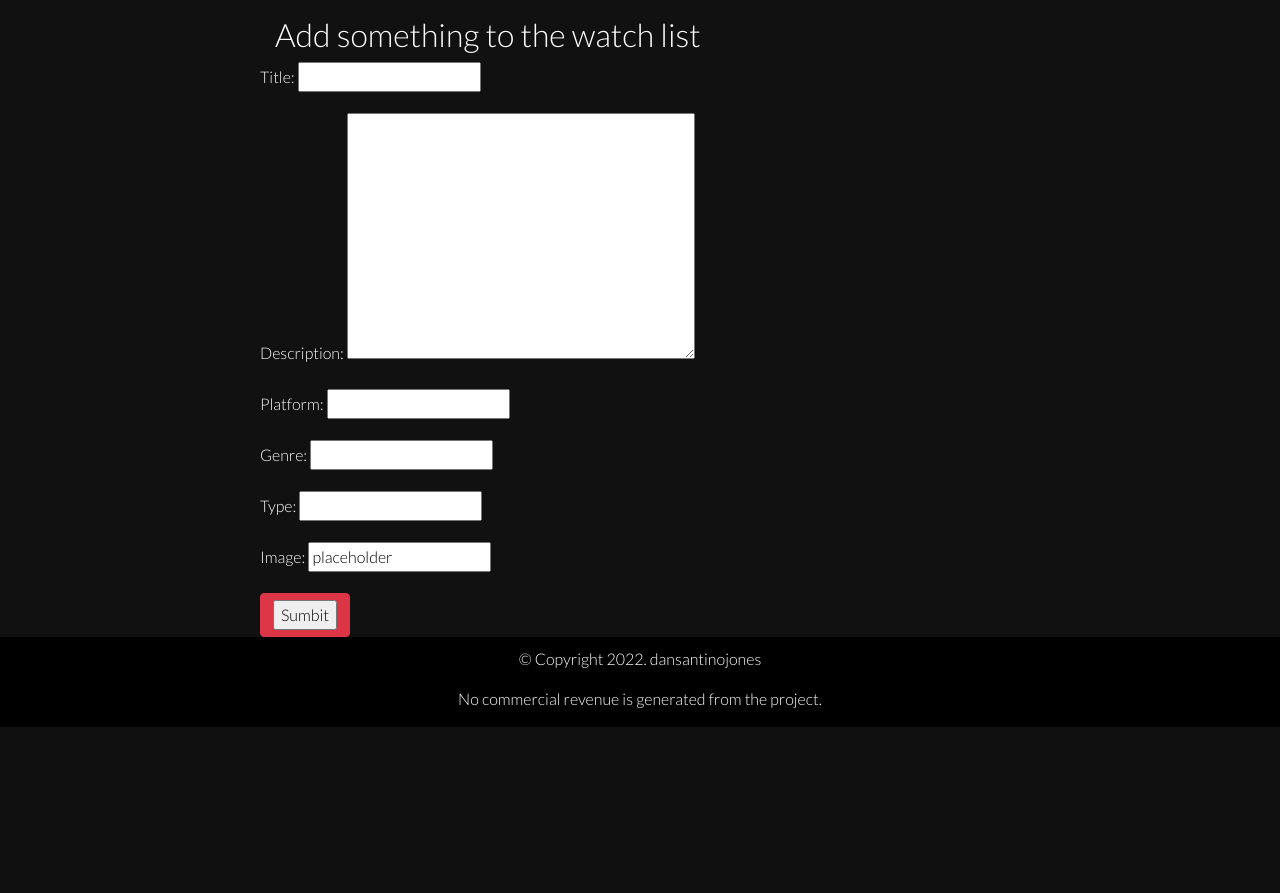
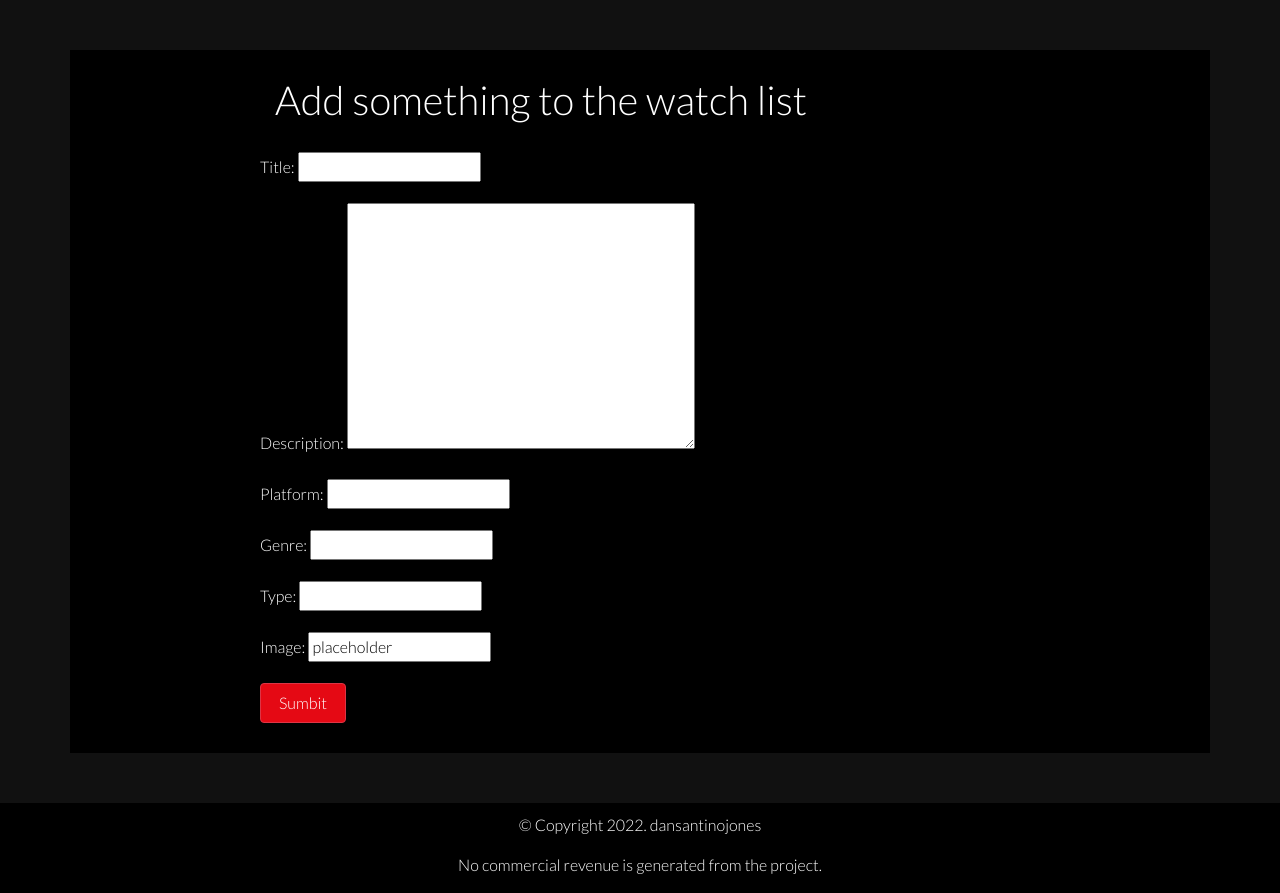
Before and after one commit to dansantinojones/watch-list-pp4, a Django app: page /add_media/ in a window 1280 px wide. Shown: the part 86-979 px from the top of the page. Before the commit the page ends 813 px from the top, so only its background shows below. Run offline with Django 3.2, Linux system fonts and the light colour scheme; some libraries are stand-ins or nearby versions.

Commit message:
Add style to add and edit buttons on forms

```diff
--- a/static/css/style.css
+++ b/static/css/style.css
@@ -30,7 +30,7 @@ body {
     background-color: #fffaf1;
 }
 
-/*------------------------------------------------------ Add Button */
+/*------------------------------------------------------ Add Button List Page */
 
 #add-btn {
     text-align: center;
@@ -42,9 +42,9 @@ body {
     padding: 20px;
 }
 
-/*------------------------------------------------------ Auth Pages */
+/*------------------------------------------------------ Form Pages */
 
-.container-auth-bg {
+.form-bg {
     background-color: #000000;
     margin-top: 50px;
     margin-bottom: 50px;
@@ -52,20 +52,33 @@ body {
     padding-bottom: 30px;
 }
 
-.auth-title {
+.form-title {
     font-size: 2.5em;
+    padding-bottom: 20px;
 }
 
-.auth-text {
+.form-text {
     font-size: 1em;
     padding: 10px 0 10px 0;
 
 }
 
-.auth-btn {
+.form-btn {
     font-size: 1em;
     text-align: center;
     background-color: #E50914;
+}
+
+#add-submit {
+    background: none;
+    border: none;
+    color: #ffffff;
+}
+
+#edit-submit {
+    background: none;
+    border: none;
+    color: #ffffff;
 }
 
 
@@ -116,7 +129,7 @@ body {
 
 /*------------------------------------------------------ Media Details */
 
-.container-bg {
+.media-detail-bg {
     background-color: #000000;
 }
 
```
